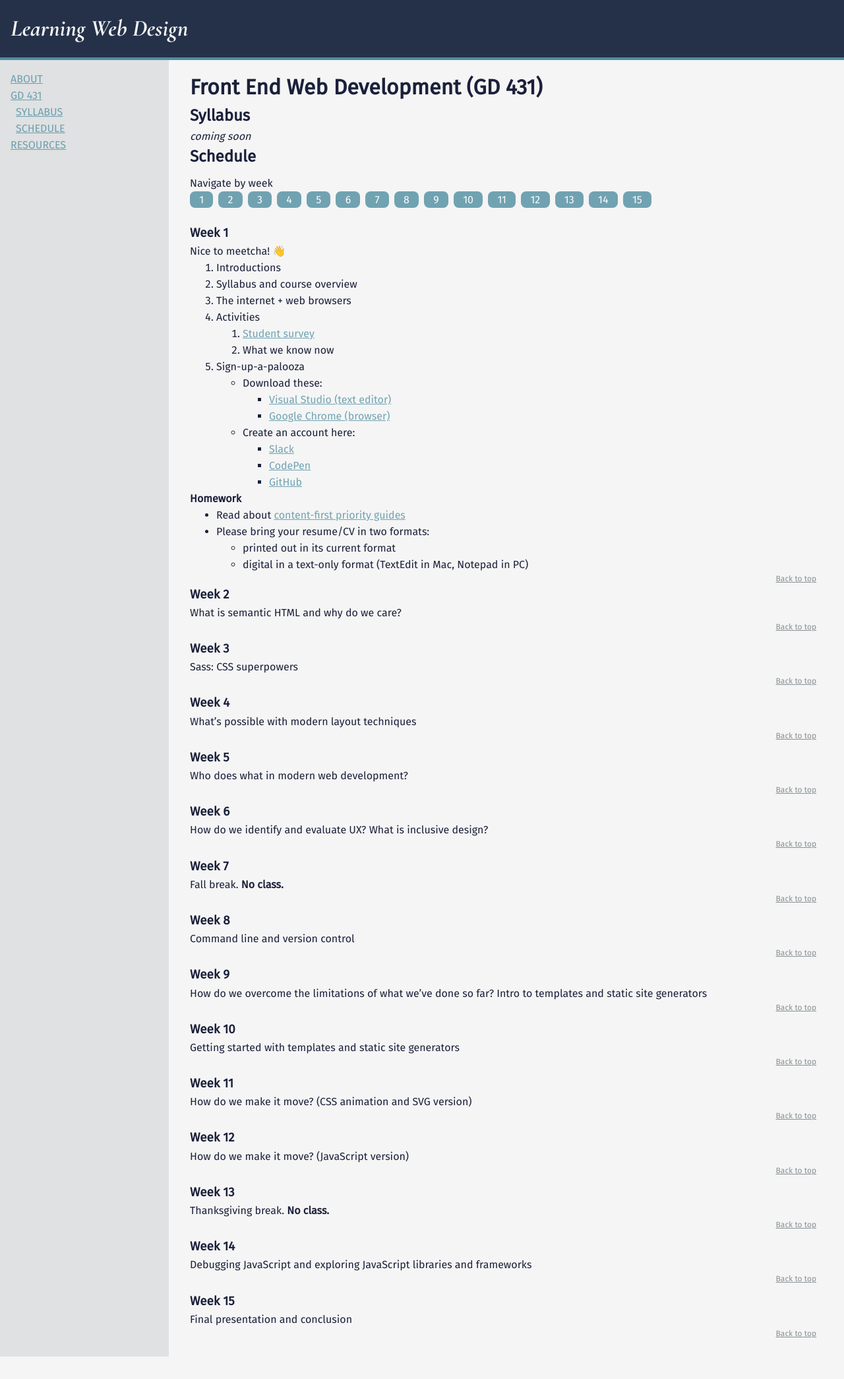
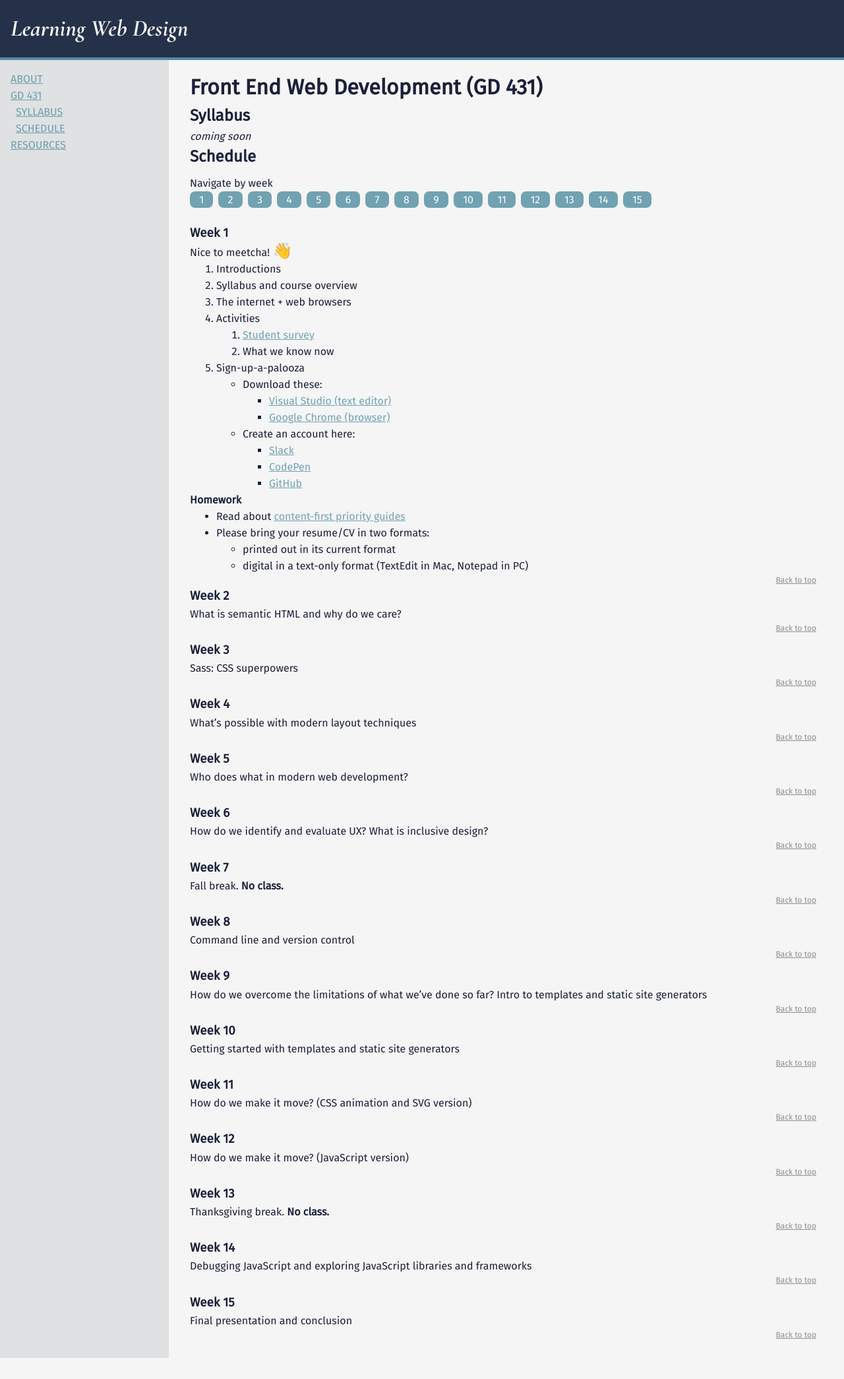
Before and after one commit to mica-web/mica-web.github.io, a Jekyll site: the page built from gd-431/index.md, in a window 1280 px wide. Shown: the whole page at 66% size. Built offline with Jekyll 4.4.1, drawn with Linux system fonts in a browser that asks for light colours.

Commit message:
Improved typography

```diff
--- a/_includes/gd-431/w01.md
+++ b/_includes/gd-431/w01.md
@@ -1,4 +1,4 @@
-Nice to meetcha! 👋
+Nice to meetcha! <span class="text-larger">👋</span>
 
 1.  Introductions
 1.  Syllabus and course overview
--- a/_sass/_typography.scss
+++ b/_sass/_typography.scss
@@ -5,6 +5,7 @@
 $scale: 1.25;
 $line-height: $scale;
 $leading: $scale * $base-font-size * $line-height;
+
 // this uses MAJOR THIRD type scale, or exponents of 1.25
 html {
   font-size: $base-font-size;
@@ -31,7 +32,10 @@
 .heading {
   font-family: $font-serif;
   font-size: 1.4 * $leading;
-  &.xl {
-    font-size: 2.2 * $leading;
+
+  @media (min-width: 760px) {
+    &.xl {
+      font-size: 2.2 * $leading;
+    }
   }
 }
--- a/_sass/_utilities.scss
+++ b/_sass/_utilities.scss
@@ -2,3 +2,7 @@
   list-style: none;
   padding-left: 0;
 }
+
+.text-larger {
+  font-size: 150%;
+}
```
